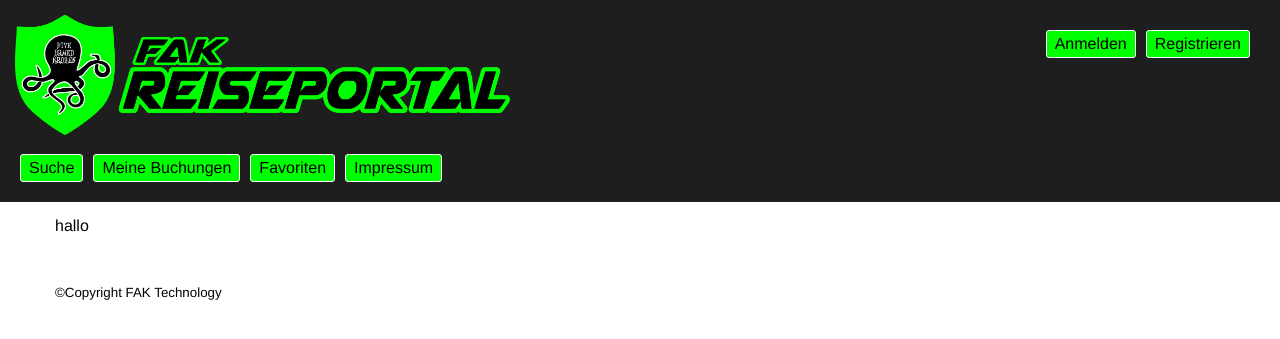
After one commit to Ayoko93/swt2, a Spring app: template src/main/resources/templates/login.html in a window 1280 px wide. The commit adds this page. Shown: the top 339 px of the page. Run offline with Thymeleaf, Linux system fonts and the light colour scheme; the template is opened without the code that fills it, so the values that code supplies are empty.

Commit message:
added login screen

```diff
--- a/src/main/resources/templates/index.html
+++ b/src/main/resources/templates/index.html
@@ -5,14 +5,14 @@
     <meta name="viewport" content="width=device-width, initial-scale=1.0" />
     <title>Raumbuchung</title>
     <link rel="stylesheet" type="text/css" href="../static/css/style_index.css" th:href="@{/css/style_index.css}"/>
-    <link rel="stylesheet" type="text/css" href="../static/css/style_holiday_card.css" />
+    <link rel="stylesheet" type="text/css" href="../static/css/style_login.css" />
   </head>
 
   <body>
     <header>
       <div id="header">
         <nav id="login">
-          <a href="index.html">Anmelden</a>
+          <a href="login.html">Anmelden</a>
           <a href="index.html">Registrieren</a>
         </nav>
 
--- /dev/null
+++ b/src/main/resources/templates/login.html
@@ -0,0 +1,73 @@
+<!DOCTYPE html>
+<html xmlns:th="http://thymeleaf.org">
+  <head>
+    <meta charset="utf-8" />
+    <meta name="viewport" content="width=device-width, initial-scale=1.0" />
+    <title>Raumbuchung</title>
+    <link
+      rel="stylesheet"
+      type="text/css"
+      href="../static/css/style_index.css"
+      th:href="@{/css/style_index.css}"
+    />
+    <link
+      rel="stylesheet"
+      type="text/css"
+      href="../static/css/style.css"
+    />
+  </head>
+
+  <body>
+    <header>
+      <div id="header">
+        <nav id="login">
+          <a href="login.html">Anmelden</a>
+          <a href="index.html">Registrieren</a>
+        </nav>
+
+        <div id="logo">
+          <a href="index.html">
+            <img src="../img/titel.png" height="120" alt="Titelbild" />
+          </a>
+          <br />
+        </div>
+
+        <nav id="menu">
+          <a href="index.html">Suche</a>
+          <a href="index.html">Meine Buchungen</a>
+          <a href="index.html">Favoriten</a>
+          <a href="index.html">Impressum</a>
+        </nav>
+      </div>
+    </header>
+
+    <div id="centerdesign">
+    <main>
+
+
+
+        hallo
+
+
+
+
+
+
+
+
+
+
+
+
+
+
+    </main>
+
+
+    <footer>
+      <br />
+      <small>&copy;Copyright FAK Technology</small>
+    </footer>
+</div>
+  </body>
+</html>
--- a/src/main/resources/templates/rating-dialog.html
+++ b/src/main/resources/templates/rating-dialog.html
@@ -11,7 +11,6 @@
   <body>
     <h2>HALLOOOO</h2>
     <button id="myBtn">Bewerten</button>
-
 
 
     <!-- The Modal -->
```
Also changed, not shown: src/main/resources/static/css/style_login.css (added), src/main/resources/static/css/style_rating_dialog.css (renamed from src/main/resources/css/style_rating_dialog.css).
